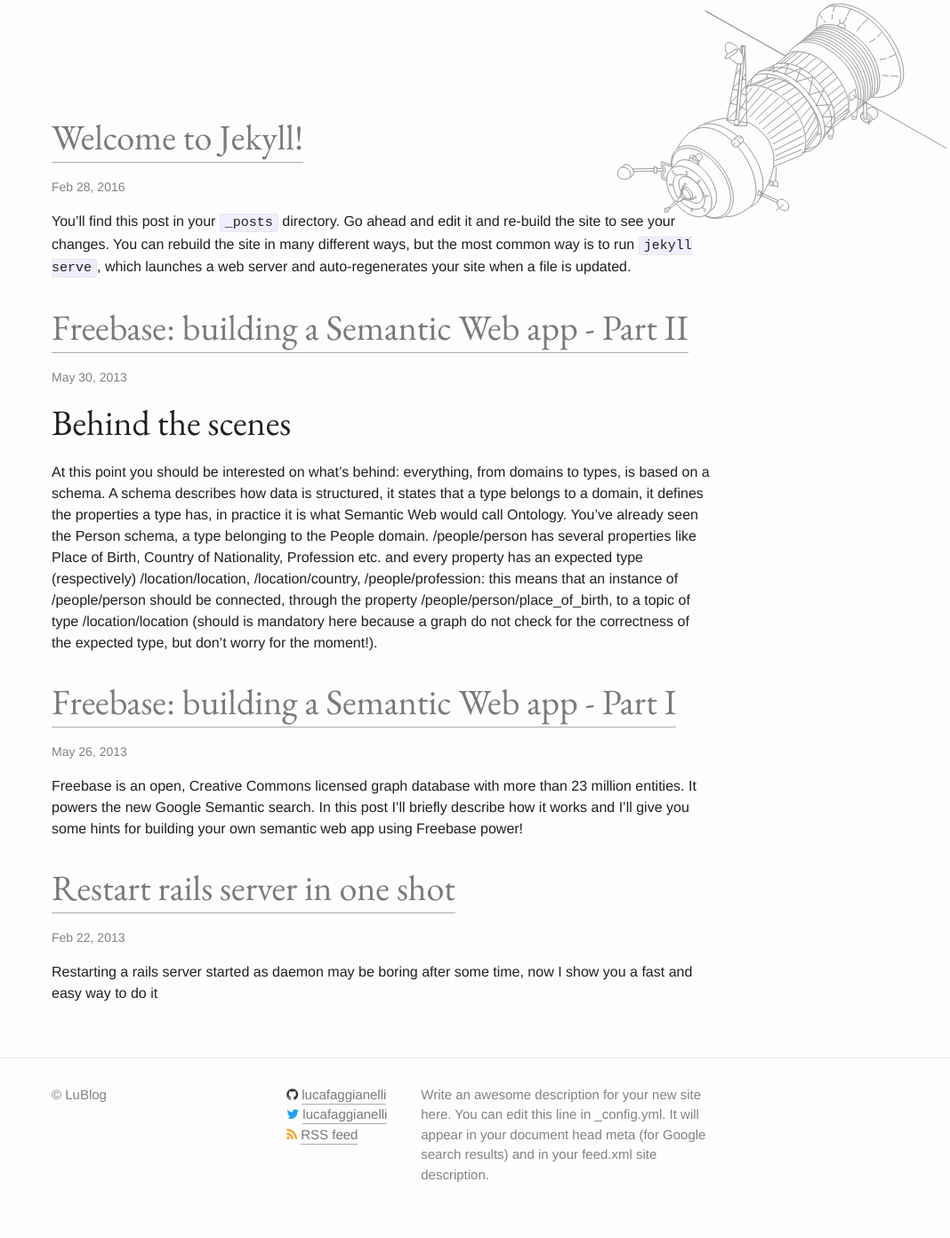
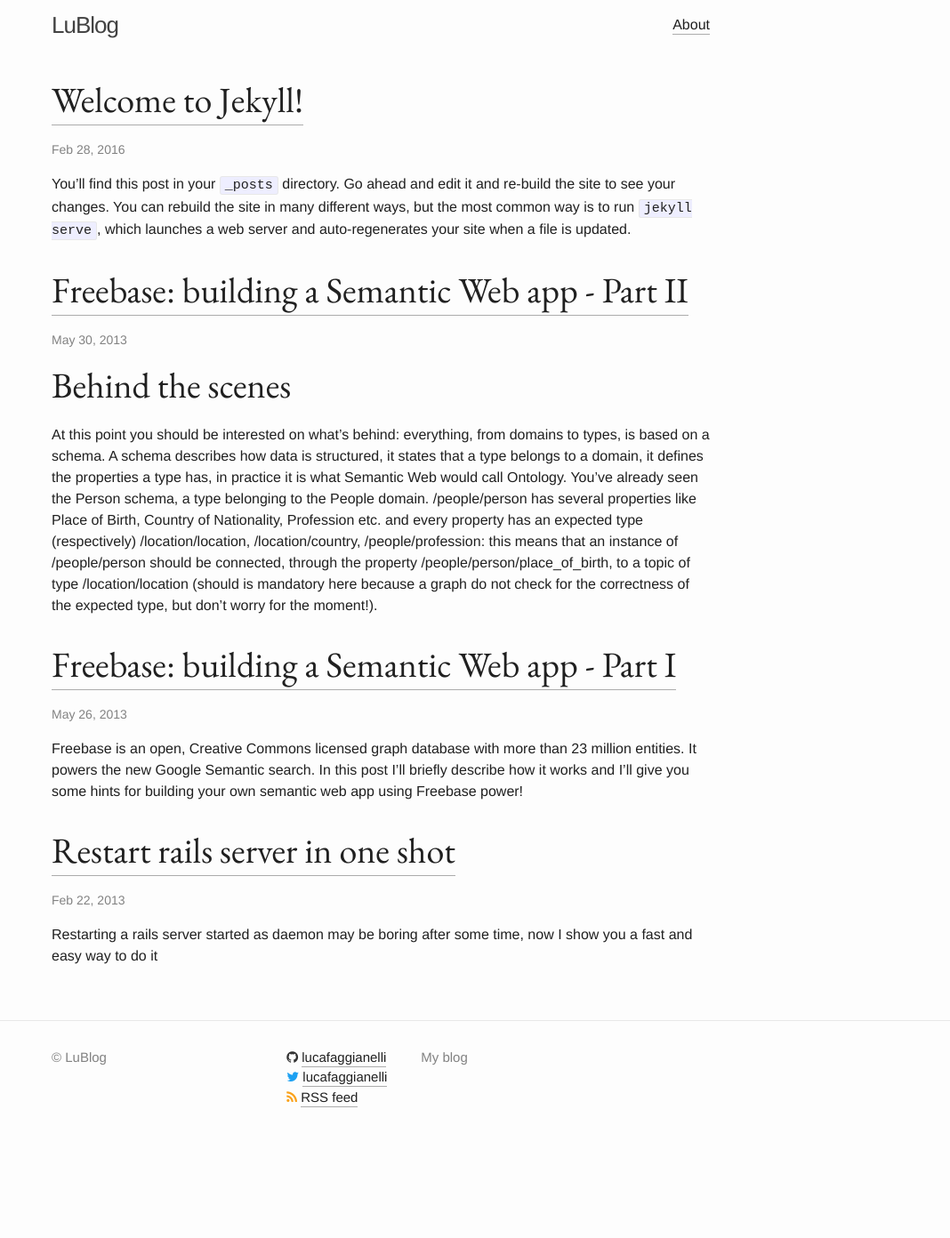
Before and after one commit to lucafaggianelli/lucafaggianelli.github.io, a Jekyll site: the page built from index.html, in a window 1280 px wide. Shown: the whole page at 89% size, without its empty margins (212-1280 px from the left). Built offline with Jekyll 4.4.1, drawn with Linux system fonts in a browser that asks for light colours; after the commit the page ends 1305 px from its top, so only the background shows below that.

Commit message:
use original header, link border-color transition

```diff
--- a/_config.yml
+++ b/_config.yml
@@ -2,9 +2,7 @@
 title: LuBlog
 email: your-email@domain.com
 description: > # this means to ignore newlines until "baseurl:"
-  Write an awesome description for your new site here. You can edit this
-  line in _config.yml. It will appear in your document head meta (for
-  Google search results) and in your feed.xml site description.
+    My blog
 baseurl: "" # the subpath of your site, e.g. /blog
 url: "http://lucafaggianelli.github.io"
 
--- a/_includes/header_min.html
+++ b/_includes/header_min.html
@@ -1,6 +1,25 @@
 <header>
-  <div class="site-logo">
-    <img src="/images/logo.svg" />
+  <div class="wrapper">
+
+    <a class="site-title" href="{{ site.baseurl }}/">{{ site.title }}</a>
+
+    <nav class="site-nav">
+      <a href="#" class="menu-icon">
+        <svg viewBox="0 0 18 15">
+          <path fill="#424242" d="M18,1.484c0,0.82-0.665,1.484-1.484,1.484H1.484C0.665,2.969,0,2.304,0,1.484l0,0C0,0.665,0.665,0,1.484,0 h15.031C17.335,0,18,0.665,18,1.484L18,1.484z"/>
+          <path fill="#424242" d="M18,7.516C18,8.335,17.335,9,16.516,9H1.484C0.665,9,0,8.335,0,7.516l0,0c0-0.82,0.665-1.484,1.484-1.484 h15.031C17.335,6.031,18,6.696,18,7.516L18,7.516z"/>
+          <path fill="#424242" d="M18,13.516C18,14.335,17.335,15,16.516,15H1.484C0.665,15,0,14.335,0,13.516l0,0 c0-0.82,0.665-1.484,1.484-1.484h15.031C17.335,12.031,18,12.696,18,13.516L18,13.516z"/>
+        </svg>
+      </a>
+
+      <div class="trigger">
+        {% for my_page in site.pages %}
+          {% if my_page.title %}
+          <a class="page-link" href="{{ my_page.url | prepend: site.baseurl }}">{{ my_page.title }}</a>
+          {% endif %}
+        {% endfor %}
+      </div>
+    </nav>
+
   </div>
-  <div style="clear:both;"></div>
 </header>
--- a/_sass/_base.scss
+++ b/_sass/_base.scss
@@ -101,10 +101,11 @@ h2 {
  * Links
  */
 a {
-    color: lighten($brand-color, 35%);
+    color: $brand-color;
     border-bottom: 1px solid lighten($brand-color, 55%);
     text-decoration: none;
     padding-bottom: 2px;
+    @include transition(border-color .3s ease);
 
     &:visited {
     }
--- a/_sass/_layout.scss
+++ b/_sass/_layout.scss
@@ -20,6 +20,11 @@
     letter-spacing: -1px;
     margin-bottom: 0;
     float: left;
+    border: none;
+
+    &:hover {
+      border: none;
+    }
 
     &,
     &:visited {
@@ -99,6 +104,10 @@
   float: right;
   max-height: 100px;
   opacity: .4;
+
+  img {
+    max-height: 200px;
+  }
 }
 
 
--- a/css/main.scss
+++ b/css/main.scss
@@ -44,6 +44,16 @@ $on-laptop:        800px;
 
 
 
+@mixin transition($args...) {
+  -webkit-transition: $args;
+  -moz-transition: $args;
+  -ms-transition: $args;
+  -o-transition: $args;
+  transition: $args;
+}
+
+
+
 // Import partials from `sass_dir` (defaults to `_sass`)
 @import
         "base",
```
